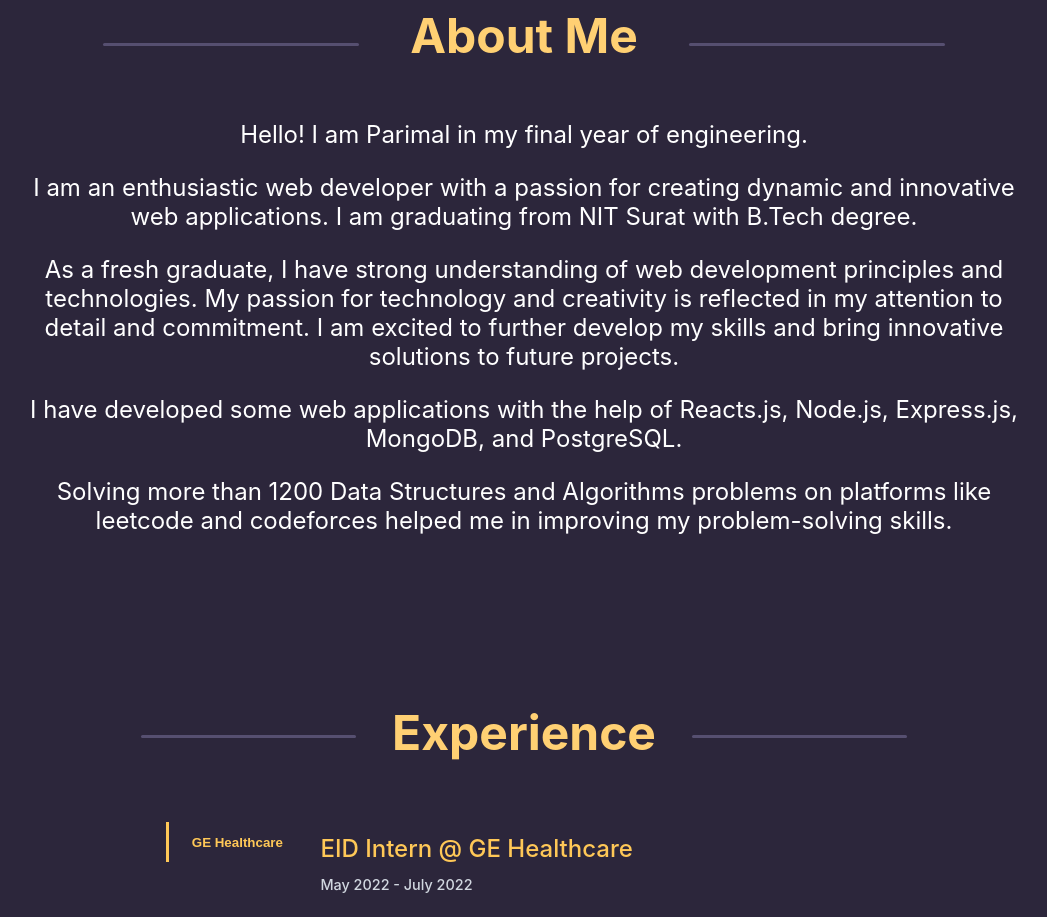
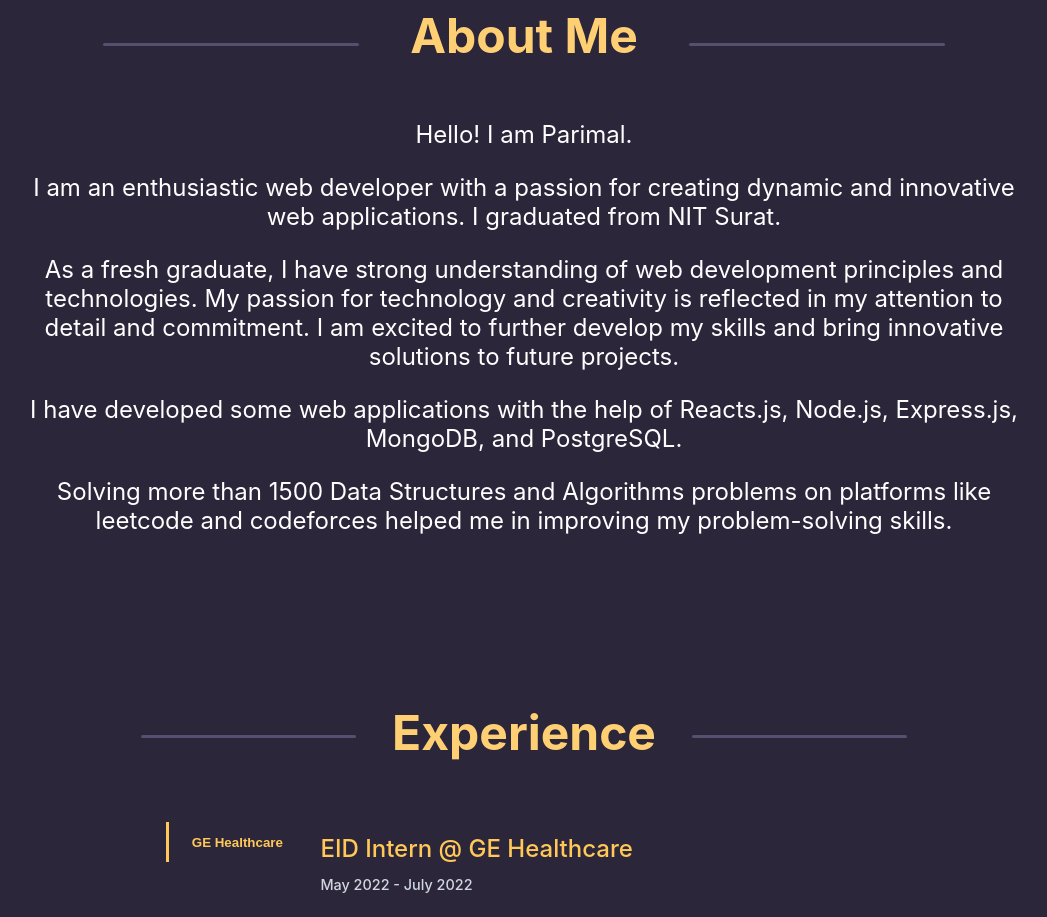
Before and after one commit to Parimal-3008/Portfolio, a React (Create React App) app: page / in a window 1280 px wide. Shown: the part 940-1857 px from the top of the page, without its empty margins (116-1163 px from the left). Built offline with nearby package versions, Linux system fonts and the light colour scheme.

Commit message:
About me updated

```diff
--- a/src/components/About.js
+++ b/src/components/About.js
@@ -10,15 +10,15 @@ const  About=  React.forwardRef((props, ref) => {
     <hr className='projecthr' />
     </div>
     <div className='MyDesc'>
-      <p>Hello! I am Parimal in my final year of engineering.</p>
-      <p>I am an enthusiastic web developer with a passion for creating dynamic and innovative web applications. I am graduating from NIT Surat with B.Tech degree.</p>
+      <p>Hello! I am Parimal.</p>
+      <p>I am an enthusiastic web developer with a passion for creating dynamic and innovative web applications. I graduated from NIT Surat.</p>
       <p>As a fresh graduate, I have strong understanding of web development principles and technologies. My passion for technology and creativity is reflected in my attention to detail and commitment.
       I am excited to further develop my skills and bring innovative solutions to future projects.  </p>
       <p>
         I have developed some web applications with the help of Reacts.js, Node.js, Express.js, MongoDB, and PostgreSQL.
         </p>
         <p>
-         Solving more than 1200 Data Structures and Algorithms problems on
+         Solving more than 1500 Data Structures and Algorithms problems on
         platforms like leetcode and codeforces helped me in improving my problem-solving skills.
       </p>
     </div>
```
